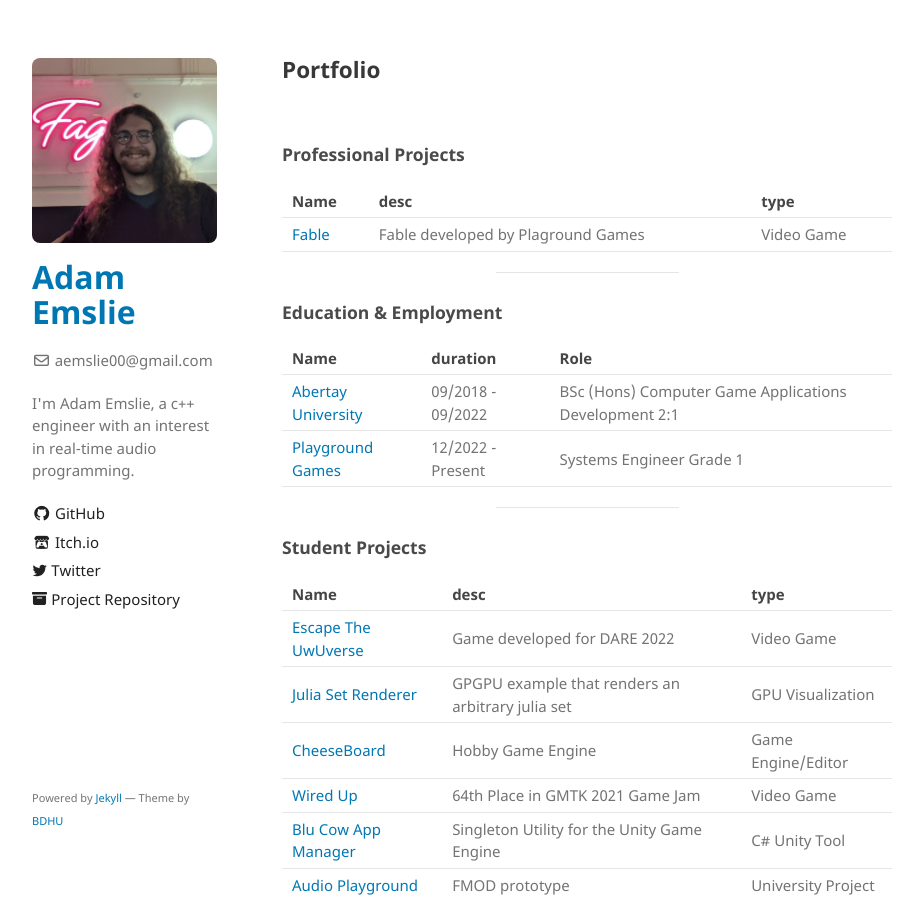
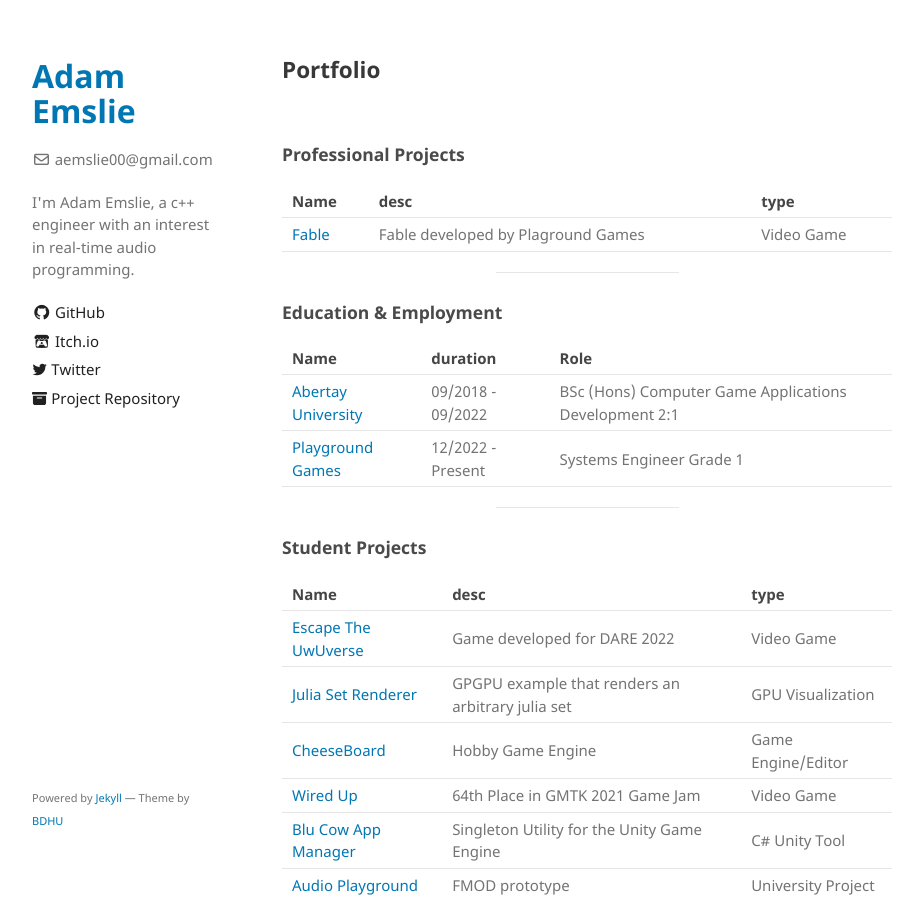
Before and after one commit to aemsle/aemsle.github.io, a Jekyll site: the page built from docs/index.md, in a window 1280 px wide and 900 px high. Shown: the whole window, without its empty margins (178-1101 px from the left). Built offline with Jekyll 4.4.1, drawn with Linux system fonts in a browser that asks for light colours.

Commit message:
housekeeping

```diff
--- a/docs/_config.yml
+++ b/docs/_config.yml
@@ -1,5 +1,5 @@
 title: Adam Emslie
-logo: /assets/img/portrait-old.jpg
+# logo: /assets/img/portrait-old.jpg
 email: aemslie00@gmail.com
 description: I'm Adam Emslie, a c++ engineer with an interest in real-time audio programming.
 show_downloads: false
```
